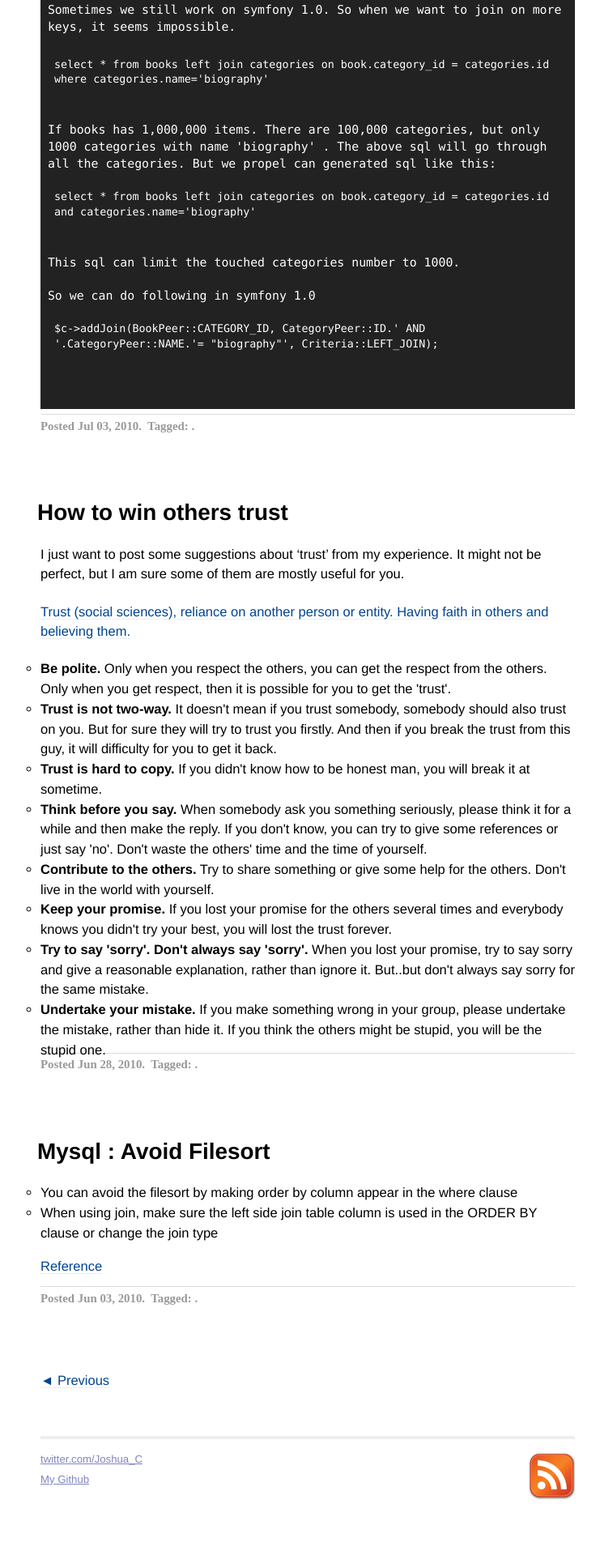
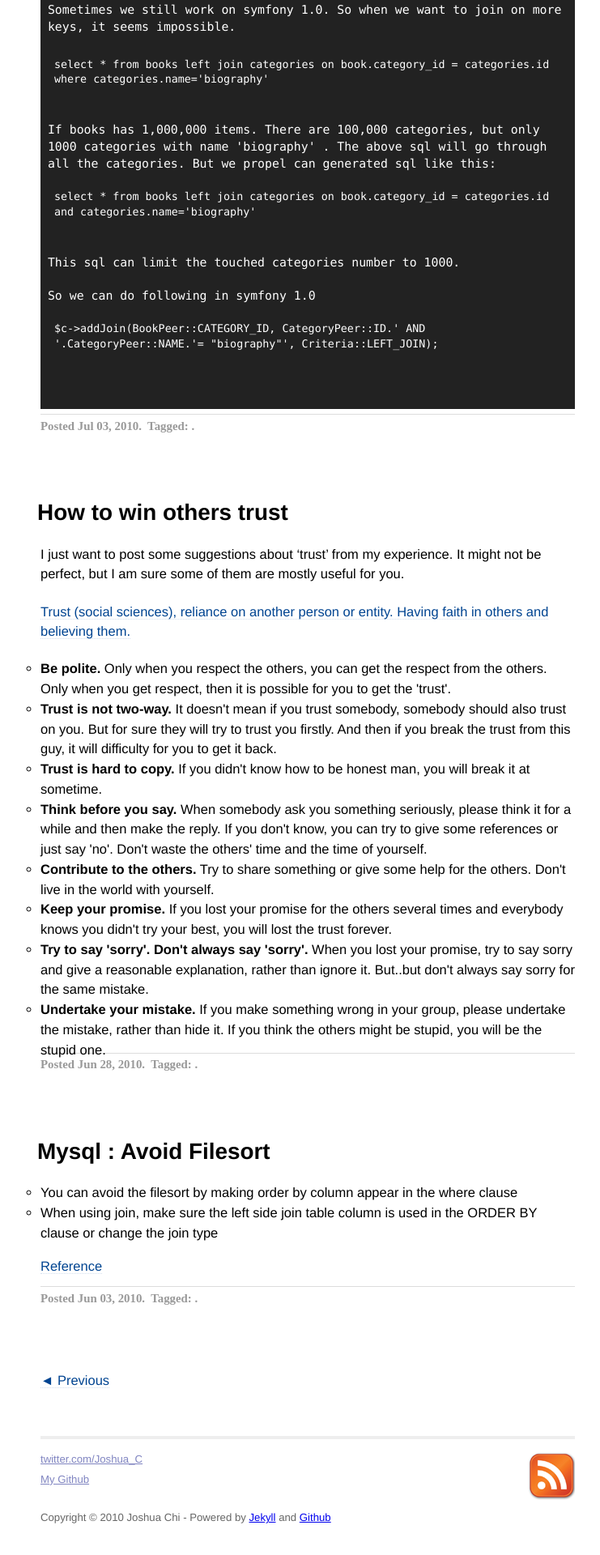
Before and after one commit to JoshuaChi/joshuachi.github.com, a Jekyll site: the page built from index.html, in a window 1280 px wide. Shown: the part 4425-6345 px from the top of the page at 81% size, without its empty margins (260-1001 px from the left). Built offline with Jekyll 4.4.1, drawn with Linux system fonts in a browser that asks for light colours; Markdown is read by kramdown in place of the engine named in the settings; the list of posts is cut into pages by our own code; before the commit the page ends 6320 px from its top, so only the background shows below that.

Commit message:
add copyright

```diff
--- a/_layouts/default.html
+++ b/_layouts/default.html
@@ -47,7 +47,10 @@
       <a href="http://feeds.feedburner.com/FreeToFeel">
         <img src="/images/rss.png" alt="Subscribe to RSS Feed" />
       </a>
-    </div>
+		</div>
+		<div id="copyright">
+			Copyright &copy; 2010 Joshua Chi - Powered by <a href="http://github.com/mojombo/jekyll">Jekyll</a> and <a href="http://github.com/">Github</a>
+		</div>
   </div>
 </div>
 
--- a/css/screen.css
+++ b/css/screen.css
@@ -63,11 +63,6 @@ body {
 #header {
   margin-bottom: 3em;
   padding-top: 0.3em;
-}
-
-#footer {
-  margin-top: 3em;
-  padding-bottom: 0.3em;
 }
 
 h2 {
@@ -221,6 +216,10 @@ code {
 	color: #8085C1;
 }
 
+.footer #copyright{
+	clear:both;
+}
+
 .site .footer .rss {
 	margin-top: 1.1em;
 	margin-right: -.2em;
```
